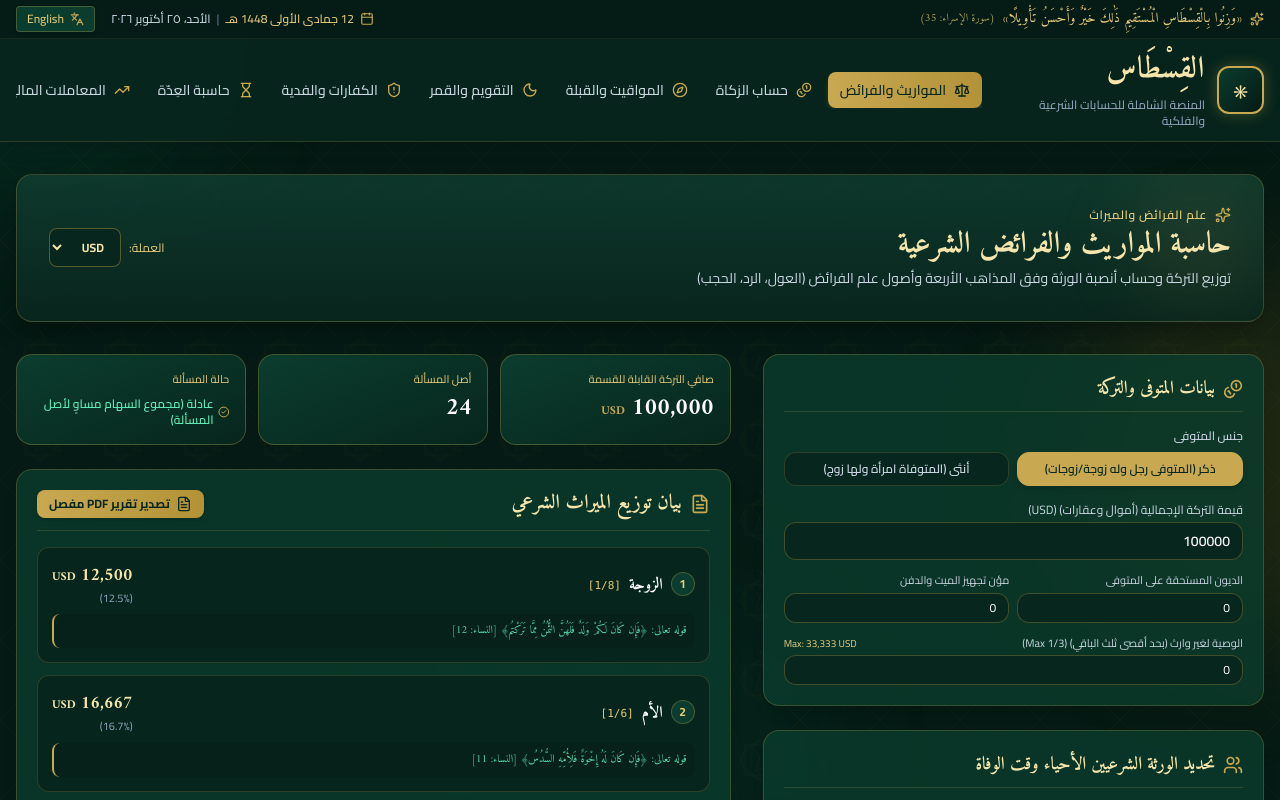
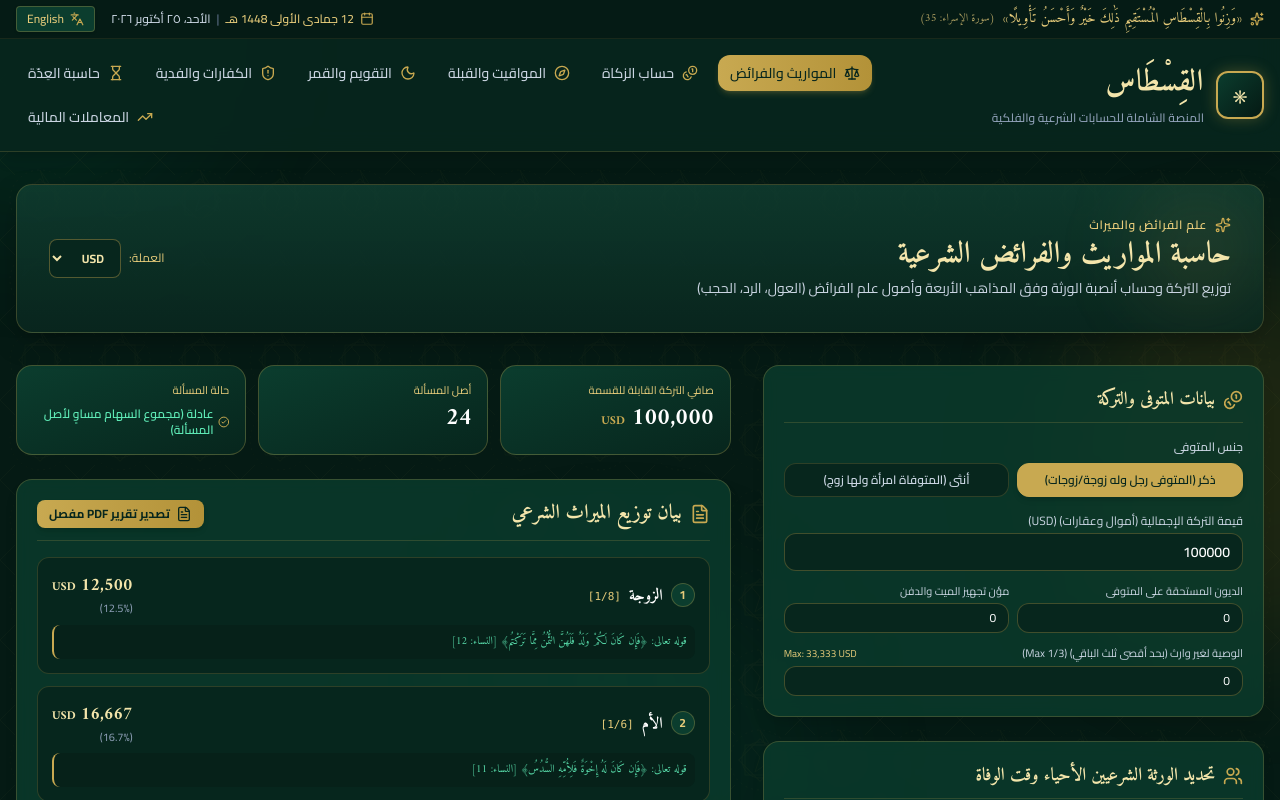
Before and after one commit to MohamedEmad7299/al-qistas, a React (Vite) app: page / in a window 1280 px wide. Shown: the top 800 px of the page. Built offline with nearby package versions, Linux system fonts and the light colour scheme.

Commit message:
Fix tabs clipping and truncation with flex-wrap and shrink-0

```diff
--- a/src/components/Header.tsx
+++ b/src/components/Header.tsx
@@ -98,9 +98,9 @@ export const Header: React.FC<HeaderProps> = ({
 
       {/* Main Bar: Logo & Navigation */}
       <div className="max-w-7xl mx-auto px-4 py-3">
-        <div className="flex flex-col md:flex-row md:items-center justify-between gap-4">
+        <div className="flex flex-col xl:flex-row xl:items-center justify-between gap-4">
           {/* Logo & Platform Name */}
-          <div className="flex items-center gap-3">
+          <div className="flex items-center gap-3 shrink-0">
             <div className="relative flex items-center justify-center w-12 h-12 rounded-xl bg-gradient-to-br from-[#0b3d2e] to-[#051a14] border-2 border-[#c8a951] shadow-[0_0_15px_rgba(200,169,81,0.3)]">
               {/* Ornate Rub-el-Hizb */}
               <span className="font-amiri text-2xl text-[#f3e5ab] select-none">۞</span>
@@ -117,8 +117,8 @@ export const Header: React.FC<HeaderProps> = ({
             </div>
           </div>
 
-          {/* Nav Tabs */}
-          <nav className="flex items-center gap-1 overflow-x-auto pb-1 md:pb-0 scrollbar-none">
+          {/* Nav Tabs - flex-wrap ensures no tabs are cut off on any screen size */}
+          <nav className="flex flex-wrap items-center gap-1.5 md:gap-2 justify-start xl:justify-end py-1">
             {navItems.map((item) => {
               const Icon = item.icon;
               const isActive = activeTab === item.id;
@@ -126,13 +126,13 @@ export const Header: React.FC<HeaderProps> = ({
                 <button
                   key={item.id}
                   onClick={() => setActiveTab(item.id)}
-                  className={`flex items-center gap-2 px-3 py-2 rounded-lg text-xs md:text-sm font-medium transition whitespace-nowrap cursor-pointer ${
+                  className={`flex items-center shrink-0 gap-2 px-3 py-2 rounded-xl text-xs md:text-sm font-medium transition whitespace-nowrap cursor-pointer ${
                     isActive
                       ? 'bg-gradient-to-r from-[#c8a951] to-[#b39238] text-[#07261d] font-bold shadow-md shadow-[#c8a951]/20'
                       : 'text-slate-300 hover:text-white hover:bg-[#0b3d2e]/60'
                   }`}
                 >
-                  <Icon className={`w-4 h-4 ${isActive ? 'text-[#07261d]' : 'text-[#c8a951]'}`} />
+                  <Icon className={`w-4 h-4 shrink-0 ${isActive ? 'text-[#07261d]' : 'text-[#c8a951]'}`} />
                   <span>{item.label}</span>
                 </button>
               );
--- a/src/components/ZakatCalculator.tsx
+++ b/src/components/ZakatCalculator.tsx
@@ -162,7 +162,7 @@ export const ZakatCalculator: React.FC<Props> = ({ language, onOpenPdfModal }) =
       </div>
 
       {/* Category Tabs */}
-      <div className="flex border-b border-[#c8a951]/20 overflow-x-auto gap-2 pb-2 scrollbar-none">
+      <div className="flex flex-wrap border-b border-[#c8a951]/20 gap-2 pb-2">
         {[
           { id: 'mal', label: t.zakat.tabs.mal, icon: Coins },
           { id: 'fitr', label: t.zakat.tabs.fitr, icon: Gem },
```
